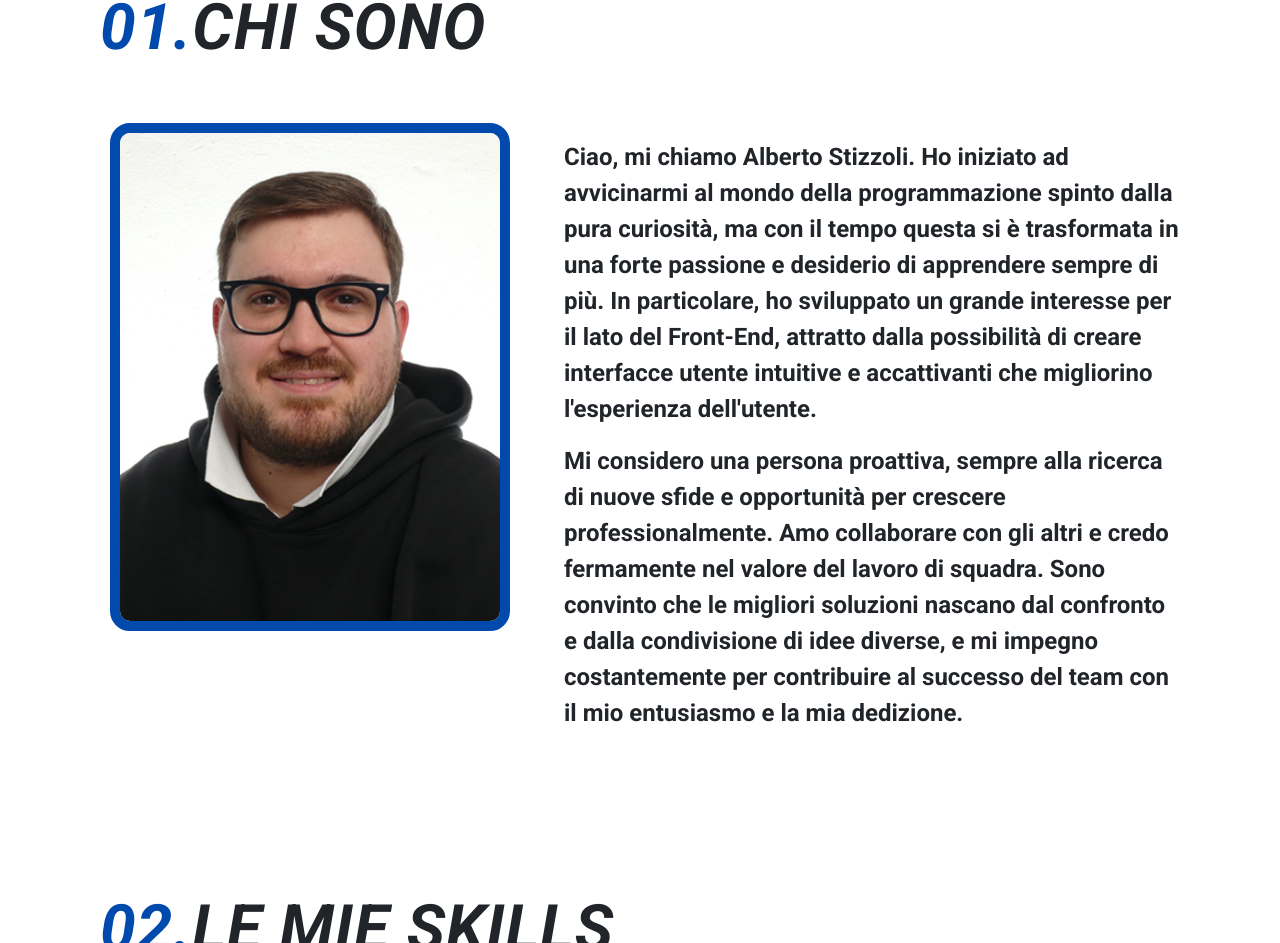
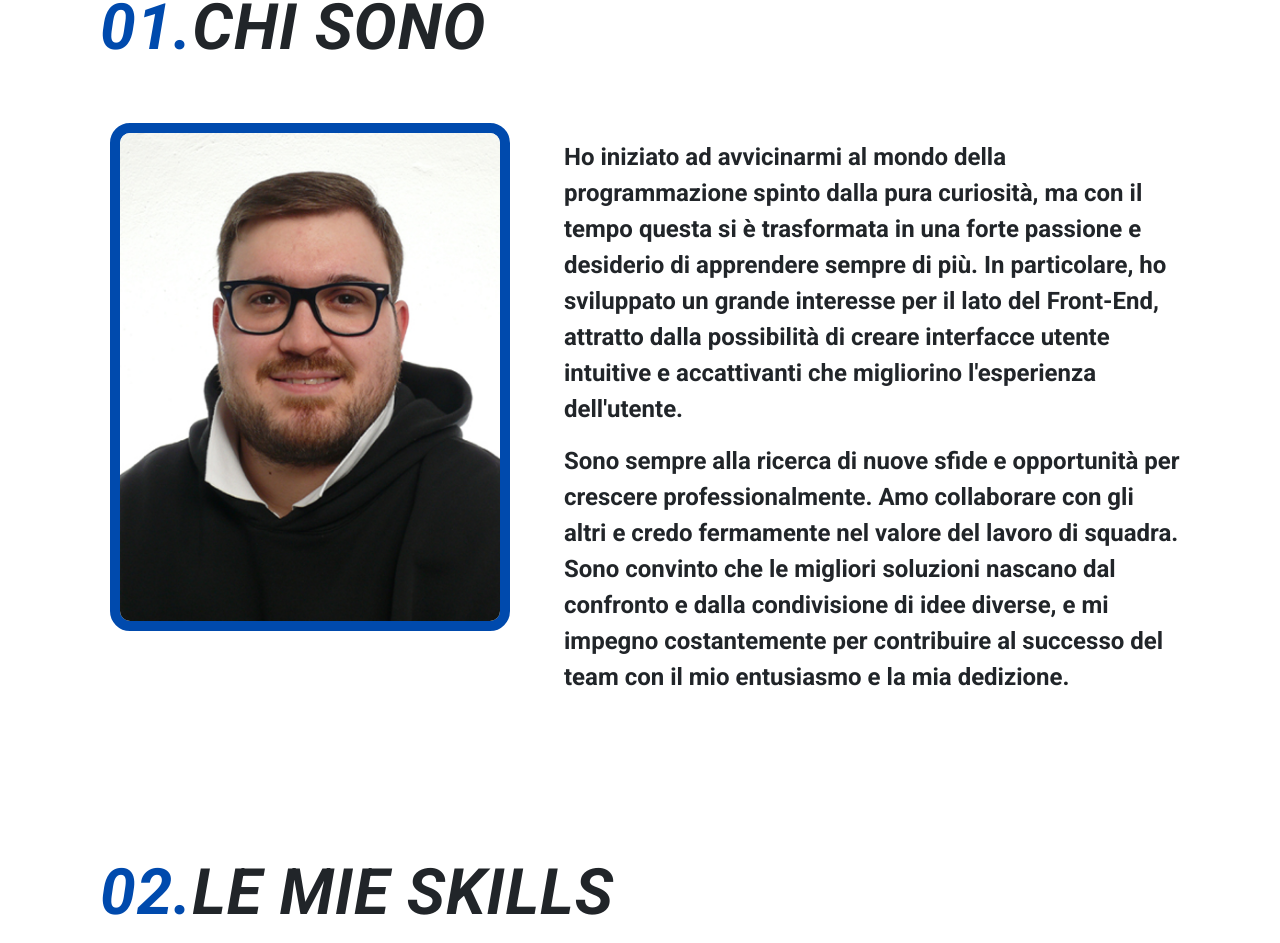
Before and after one commit to albertostizzoli/my-portfolio, a Vue app: page / in a window 1280 px wide. Shown: the part 874-1817 px from the top of the page. Built offline with nearby package versions, Linux system fonts and the light colour scheme.

Commit message:
modified presentation

```diff
--- a/src/pages/HomePage.vue
+++ b/src/pages/HomePage.vue
@@ -17,22 +17,16 @@
                     <div class="col-lg-7 ps-lg-3 col-md-12 pt-3">
                         <!-- presentazione -->
                         <div class="pb-3">
-                            <p class="presentation"><strong>Ciao, mi chiamo Alberto Stizzoli. Ho iniziato ad avvicinarmi
-                                    al
-                                    mondo della programmazione spinto dalla pura curiosità, ma con il tempo questa si è
-                                    trasformata in una forte passione e desiderio di apprendere sempre di più. In
-                                    particolare, ho sviluppato un grande interesse per il lato del Front-End, attratto
-                                    dalla
-                                    possibilità di creare interfacce utente intuitive e accattivanti che migliorino
-                                    l'esperienza dell'utente.</strong></p>
+                            <p class="presentation"><strong>Ho iniziato ad avvicinarmi al mondo della programmazione
+                                    spinto dalla pura curiosità, ma con il tempo questa si è trasformata in una forte
+                                    passione e desiderio di apprendere sempre di più. In particolare, ho sviluppato un
+                                    grande interesse per il lato del Front-End, attratto dalla possibilità di creare
+                                    interfacce utente intuitive e accattivanti che migliorino l'esperienza dell'utente.</strong></p>
 
-                            <p class="presentation"><strong> Mi considero una persona proattiva, sempre alla ricerca di
-                                    nuove sfide e opportunità per
+                            <p class="presentation"><strong> Sono sempre alla ricerca di nuove sfide e opportunità per
                                     crescere professionalmente. Amo collaborare con gli altri e credo fermamente nel
-                                    valore
-                                    del lavoro di squadra. Sono convinto che le migliori soluzioni nascano dal confronto
-                                    e
-                                    dalla condivisione di idee diverse, e mi impegno costantemente per contribuire al
+                                    valore del lavoro di squadra. Sono convinto che le migliori soluzioni nascano dal confronto
+                                    e dalla condivisione di idee diverse, e mi impegno costantemente per contribuire al
                                     successo del team con il mio entusiasmo e la mia dedizione.</strong>
                             </p>
                         </div>
@@ -229,7 +223,7 @@ export default {
 
     #projects {
 
-        .select-container{
+        .select-container {
             max-width: 200px;
             margin-left: 0;
             padding-left: 15px;
```
